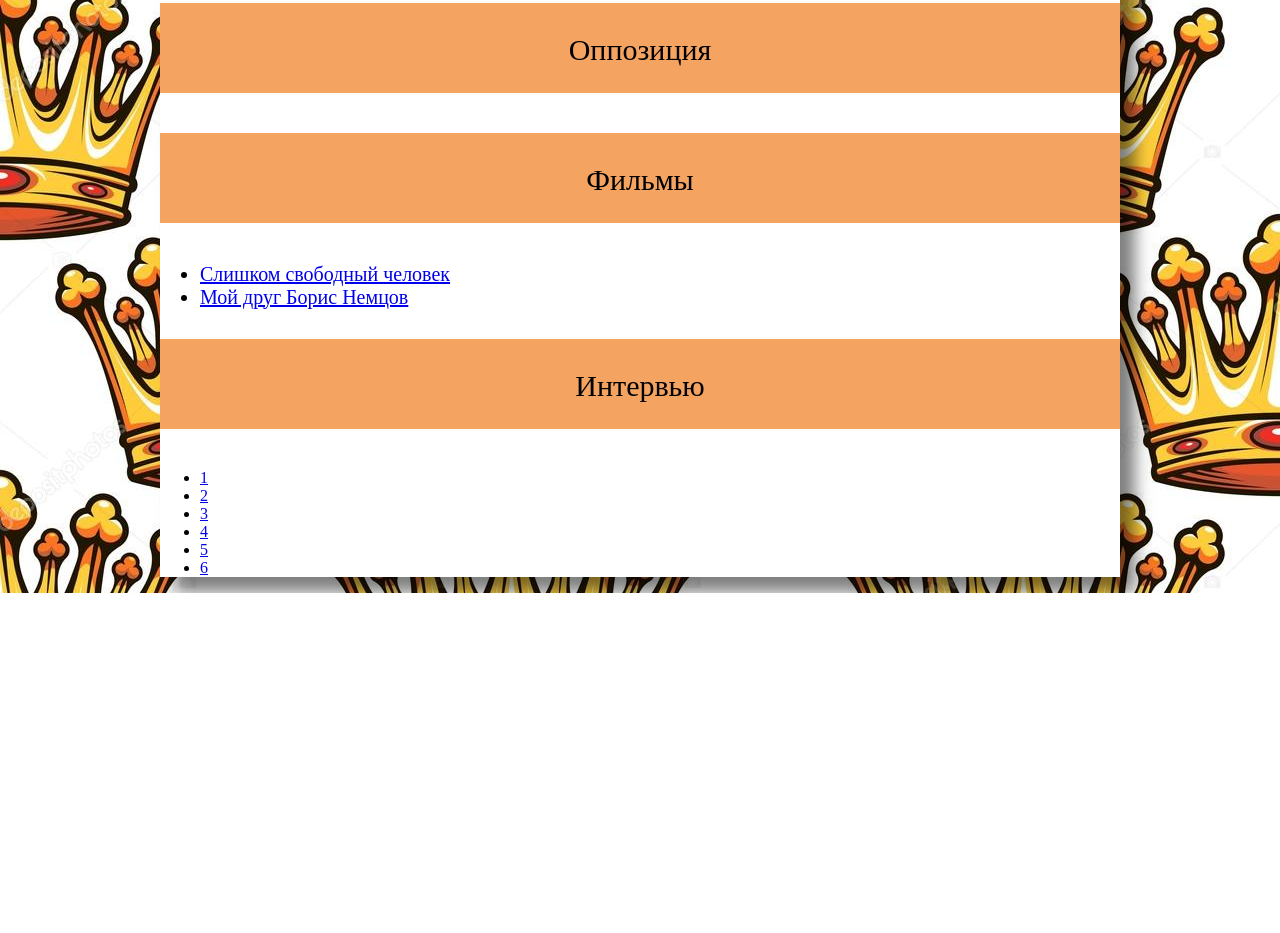
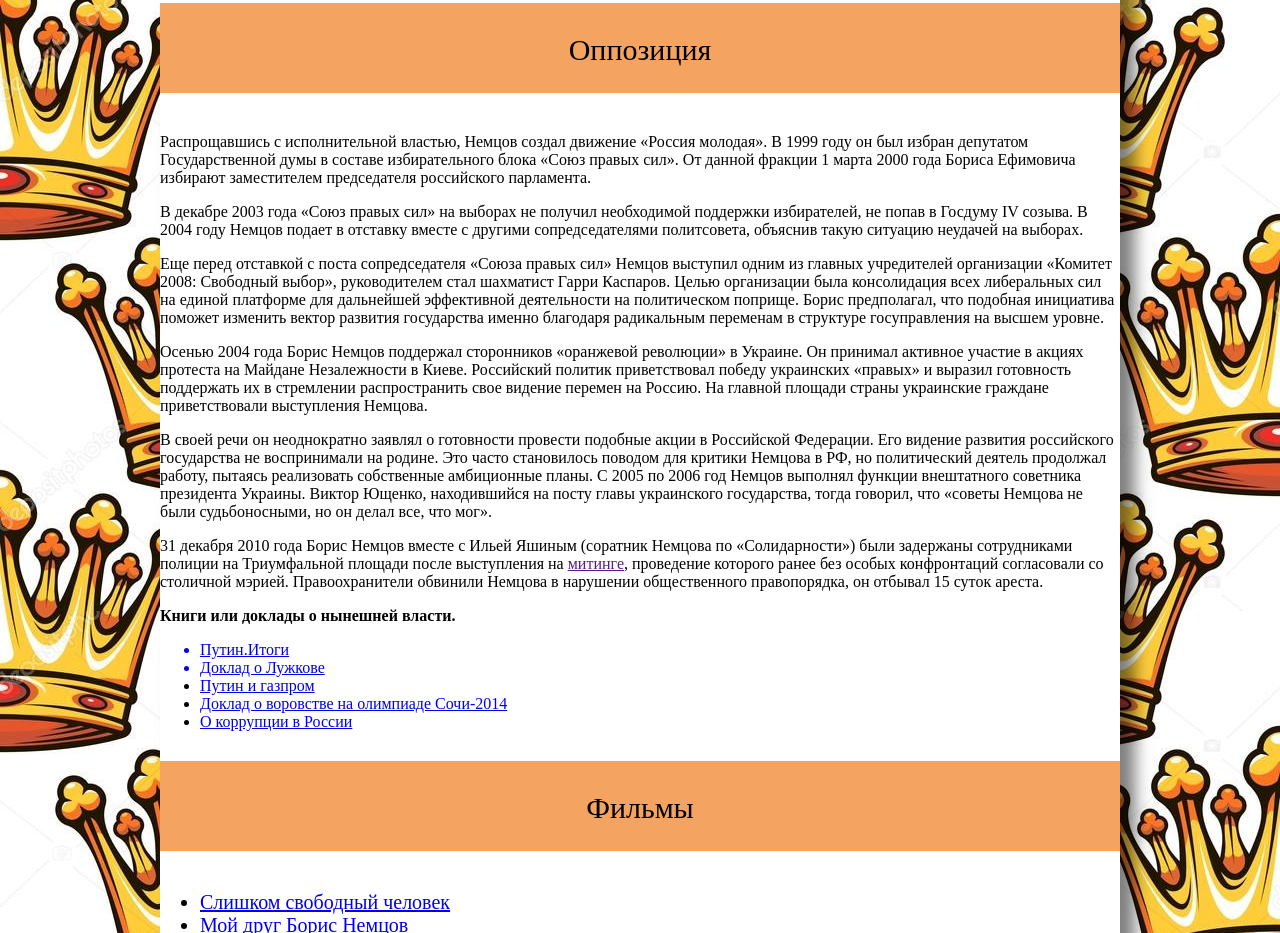
Before and after one commit to DaniilFil/DaniilFil.github.io, a plain HTML site: page nem.html in a window 1280 px wide. Shown: the part 4509-5442 px from the top of the page. Before the commit the page ends 5102 px from the top, so only its background shows below. Drawn offline with Linux system fonts and the light colour scheme.

Commit message:
мой проект

```diff
--- a/nem.html
+++ b/nem.html
@@ -89,10 +89,20 @@
 
   <p>Я с «политического детства» критиковал власть, долгие годы был в оппозиции. Первым в Нижнем Новгороде устроил антикоммунистическую демонстрацию, считался диссидентом, за которым постоянно следил КГБ. Я никогда не состоял в КПСС, был период, когда меня не выпускали за границу. Так что оппозиция власти не является для меня неким героическим делом или неестественным поведением. Неестественное поведение, по-моему, как раз наоборот – хвалить власть.</p>
     <div class="na">Оппозиция</div>
+    <p>Распрощавшись с исполнительной властью, Немцов создал движение «Россия молодая». В 1999 году он был избран депутатом Государственной думы в составе избирательного блока «Союз правых сил». От данной фракции 1 марта 2000 года Бориса Ефимовича избирают заместителем председателя российского парламента.
+    <p>В декабре 2003 года «Союз правых сил» на выборах не получил необходимой поддержки избирателей, не попав в Госдуму IV созыва. В 2004 году Немцов подает в отставку вместе с другими сопредседателями политсовета, объяснив такую ситуацию неудачей на выборах.
+
+<p>Еще перед отставкой с поста сопредседателя «Союза правых сил» Немцов выступил одним из главных учредителей организации «Комитет 2008: Свободный выбор», руководителем стал шахматист Гарри Каспаров. Целью организации была консолидация всех либеральных сил на единой платформе для дальнейшей эффективной деятельности на политическом поприще. Борис предполагал, что подобная инициатива поможет изменить вектор развития государства именно благодаря радикальным переменам в структуре госуправления на высшем уровне.
 
 
+<p>Осенью 2004 года Борис Немцов поддержал сторонников «оранжевой революции» в Украине. Он принимал активное участие в акциях протеста на Майдане Незалежности в Киеве. Российский политик приветствовал победу украинских «правых» и выразил готовность поддержать их в стремлении распространить свое видение перемен на Россию. На главной площади страны украинские граждане приветствовали выступления Немцова.
 
-    <div class="na">Фильмы</div>
+<p>В своей речи он неоднократно заявлял о готовности провести подобные акции в Российской Федерации. Его видение развития российского государства не воспринимали на родине. Это часто становилось поводом для критики Немцова в РФ, но политический деятель продолжал работу, пытаясь реализовать собственные амбиционные планы. С 2005 по 2006 год Немцов выполнял функции внештатного советника президента Украины. Виктор Ющенко, находившийся на посту главы украинского государства, тогда говорил, что «советы Немцова не были судьбоносными, но он делал все, что мог».
+    <p>31 декабря 2010 года Борис Немцов вместе с Ильей Яшиным (соратник Немцова по «Солидарности») были задержаны сотрудниками полиции на Триумфальной площади после выступления на <a href="">митинге</a>, проведение которого ранее без особых конфронтаций согласовали со столичной мэрией. Правоохранители обвинили Немцова в нарушении общественного правопорядка, он отбывал 15 суток ареста.
+    <p><b>Книги или доклады о нынешней власти.</b></p>
+     <ul><a href="https://libking.ru/books/sci-/sci-politics/226952-14-boris-nemtsov-putin-itogi.html#book"><li>Путин.Итоги</li></a><a href="http://kazak-center.ru/zagruzki/Boris-Nemtsov-Luzhkov.Itogi.pdf"><li>Доклад о Лужкове</li></a><li><a href="https://bookscafe.net/book/nemcov_boris-putin_i_gazprom-183577.html">Путин и газпром</a></li><li><a href="https://bookscafe.net/read/nemcov_boris-sochi_i_olimpiada-183579.html#p1">Доклад о воровстве на олимпиаде Сочи-2014</a></li><li><a href="https://bookscafe.net/read/nemcov_boris-putin_korrupciya-202174.html#p1">О коррупции в России</a></li></ul>
+
+      <div class="na">Фильмы</div>
        <ul class="biba1"> <li><a href="https://yandex.ru/video/search?text=слишком%20свободный%20человек%20фильм%202016">Слишком свободный человек</a></li>
        <li><a href="https://www.youtube.com/watch?v=rA14VSHyz0Y">Мой друг Борис Немцов</a></li></ul>
        <div class="na">Интервью</div>
```
